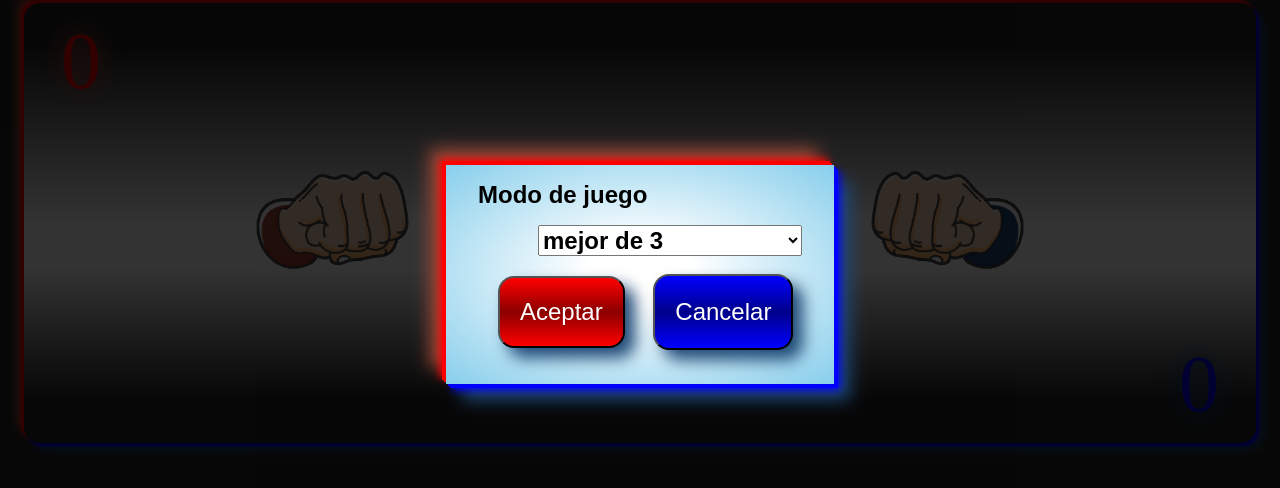
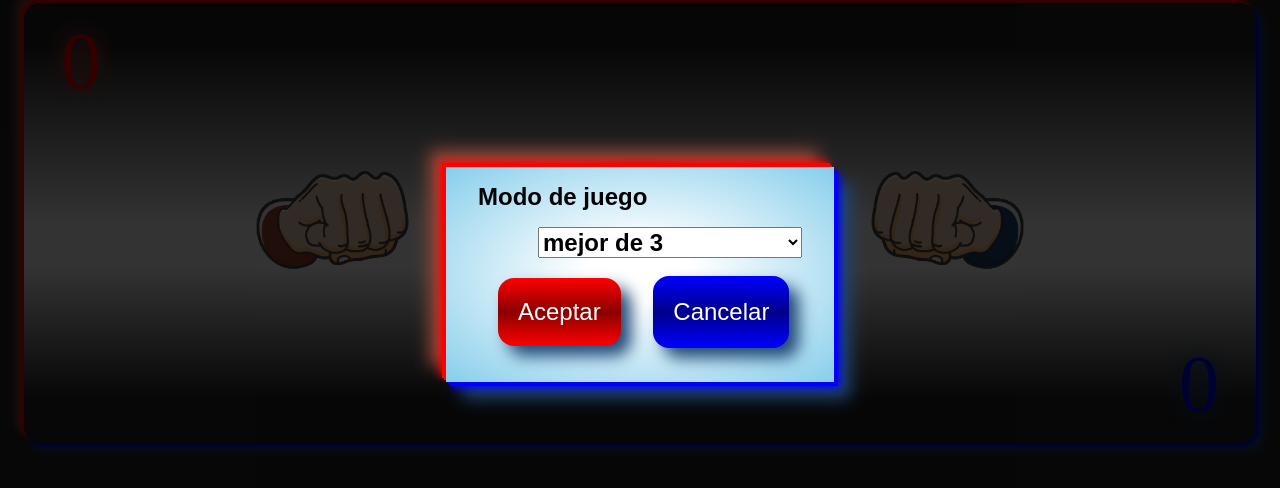
Before and after one commit to maxi83c/Practicas-Agosto, a plain HTML site: page Practica2/index.html in a window 1280 px wide. Both pictures are taken after a click on the button 1238 px from the left and 41 px from the top of the page. Shown: the part 126-614 px from the top of the page. Drawn offline with Linux system fonts and the light colour scheme.

Commit message:
Update style.css

```diff
--- a/Practica2/css/style.css
+++ b/Practica2/css/style.css
@@ -150,7 +150,7 @@ body{
     position: absolute;
     transition: transform 0.8s;
 }
-[class^='buttom']:focus, .start:focus, .config__ok, .config__cancel, .popup__close{
+[class^='buttom']:focus, .start:focus, .config__ok:focus, .config__cancel:focus, .popup__close:focus, .rules__close:focus{
     outline: none;
 }
 .buttom__scissors::before{
@@ -255,7 +255,6 @@ body{
 }
 .config__ok, .config__cancel, .popup__close, .rules__close{
     font-size: calc(3 * var(--size)) ;
-    text-decoration: none;
     display: inline-block;
     padding: calc(2.5 * var(--size)) calc(2.5 * var(--size));
     color: white;
@@ -264,6 +263,7 @@ body{
     text-align: center;
     box-shadow: #1f4976 calc(1.25 * var(--size)) calc(1.25 * var(--size)) calc(2 * var(--size));
     max-width: calc(23 * var(--size));
+    border: 0;
 }
 .config__ok:active, .config__cancel:active, .popup__close:active, .rules__close:active{
     transform: scale(0.9);
```
